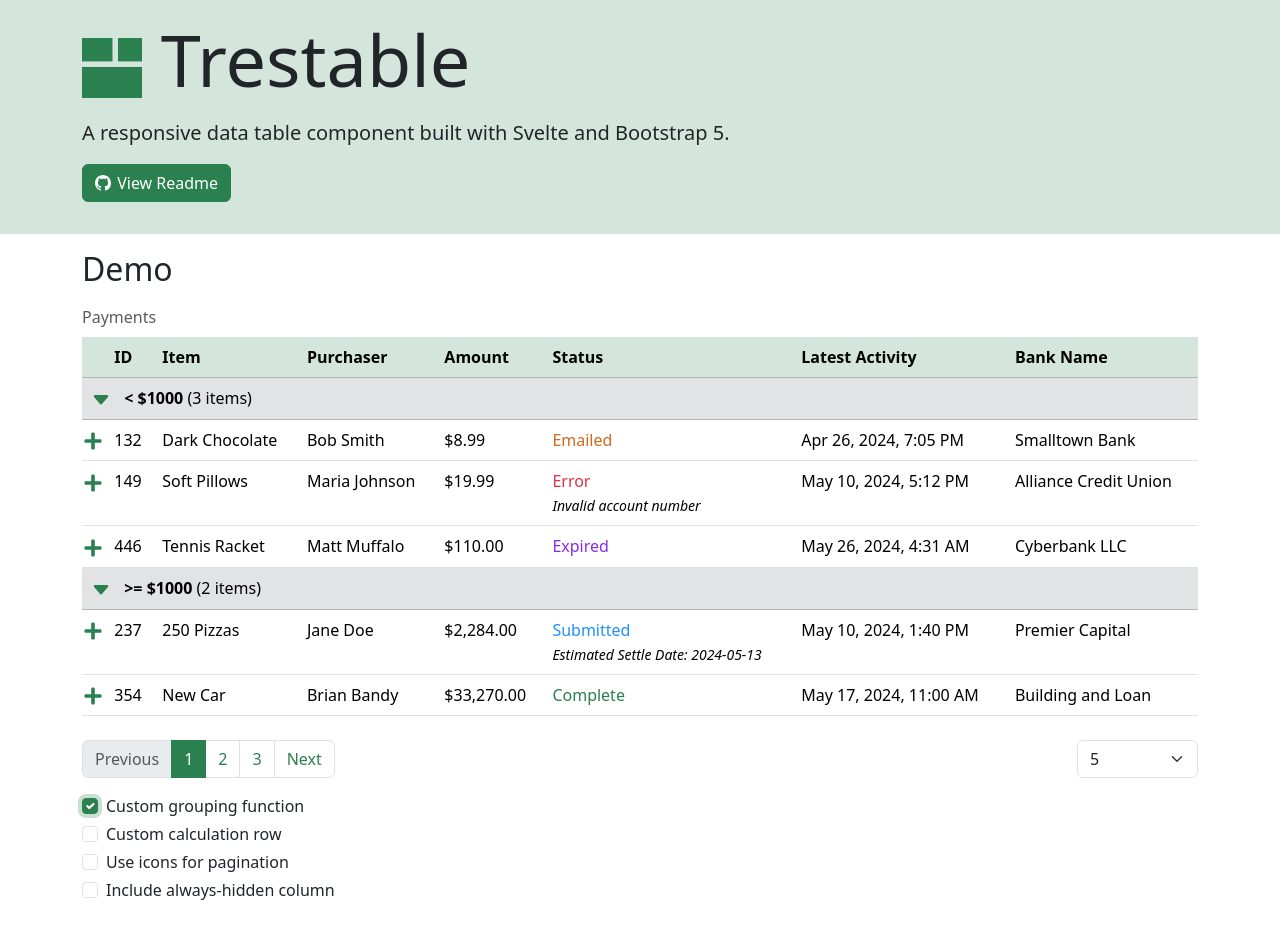
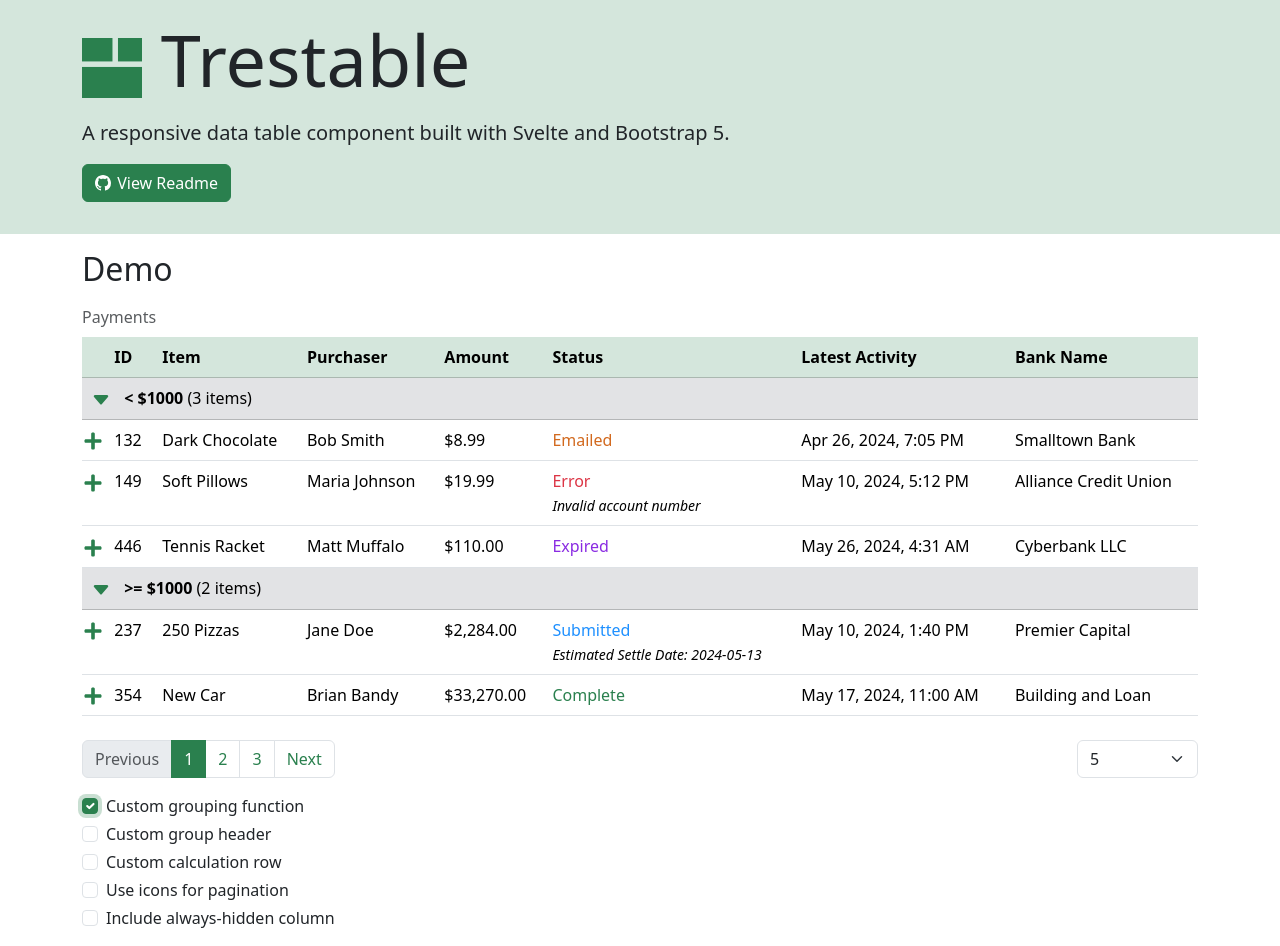
Before and after one commit to theodorejb/trestable, a SvelteKit app: page / in a window 1280 px wide. Both pictures are taken after a click on the checkbox "Custom grouping function". Before the commit the page ends 918 px from the top, so only its background shows below. Built offline with nearby package versions, Linux system fonts and the light colour scheme.

Commit message:
Add default group header component

```diff
--- /dev/null
+++ b/src/lib/DefaultGroupHeader.svelte
@@ -0,0 +1,11 @@
+<script lang="ts">
+    interface Props {
+        key: string | number;
+        // eslint-disable-next-line @typescript-eslint/no-explicit-any
+        records: any[];
+    }
+
+    let { key, records }: Props = $props();
+</script>
+
+<b>{key}</b> ({records.length} item{records.length === 1 ? "" : "s"})
--- a/src/lib/Trestable.svelte
+++ b/src/lib/Trestable.svelte
@@ -4,6 +4,7 @@
     import ColHeadValue from "./ColHeadValue.svelte";
     import type { Snippet } from "svelte";
     import GroupSet from "./GroupSet.svelte";
+    import DefaultGroupHeader from "./DefaultGroupHeader.svelte";
 
     interface Props {
         class?: string;
@@ -31,7 +32,7 @@
         tbodyClass = "",
         detailsClass = "table table-sm mb-0 no-bottom-border",
         groupBy,
-        groupHeader,
+        groupHeader = DefaultGroupHeader,
         calcRowClass,
         params = {},
         children,
@@ -94,7 +95,7 @@
                 {hasBottomCalc}
                 {replace}
                 {detailsClass}
-                {groupHeader}
+                groupHeader={groupBy ? groupHeader : undefined}
                 {calcRowClass}
                 {params}
                 {groupCollapseLabel}
--- a/src/routes/+page.svelte
+++ b/src/routes/+page.svelte
@@ -20,6 +20,7 @@
     });
 
     let group = $state(false);
+    let customGroupHeader = $state(false);
     let bottomCalc = $state(false);
     let useIcons = $state(false);
     let includeXxxlCol = $state(false);
@@ -102,8 +103,6 @@
         goto("?" + search.toString());
     }
 
-    let groupBy = $derived(group ? groupByFn : undefined);
-
     function groupByFn(record: Payment) {
         return record.amount < 1000 ? "< $1000" : ">= $1000";
     }
@@ -166,9 +165,9 @@
             {columns}
             bind:data={items}
             {params}
-            {groupBy}
+            groupBy={group ? groupByFn : undefined}
             {calcRowClass}
-            groupHeader={group ? GroupHeader : undefined}
+            groupHeader={customGroupHeader ? GroupHeader : undefined}
         >
             <caption>Payments</caption>
         </Trestable>
@@ -184,6 +183,17 @@
             />
             <label class="form-check-label" for="enableGrouping">Custom grouping function</label>
         </div>
+        {#if group}
+            <div class="form-check mb-1">
+                <input
+                    class="form-check-input"
+                    type="checkbox"
+                    id="customGroupHeader"
+                    bind:checked={customGroupHeader}
+                />
+                <label class="form-check-label" for="customGroupHeader">Custom group header</label>
+            </div>
+        {/if}
         <div class="form-check mb-1">
             <input
                 class="form-check-input"
--- a/src/routes/GroupHeader.svelte
+++ b/src/routes/GroupHeader.svelte
@@ -7,6 +7,16 @@
     }
 
     let { key, records }: Props = $props();
+    let cheap = $derived(key === "< $1000");
 </script>
 
-<b>{key}</b> ({records.length} items)
+<b class={cheap ? "text-success" : "text-info"}>
+    {#if cheap}
+        Cheap
+    {:else}
+        Expensive
+    {/if}
+    items
+</b>
+
+({records.length})
```
